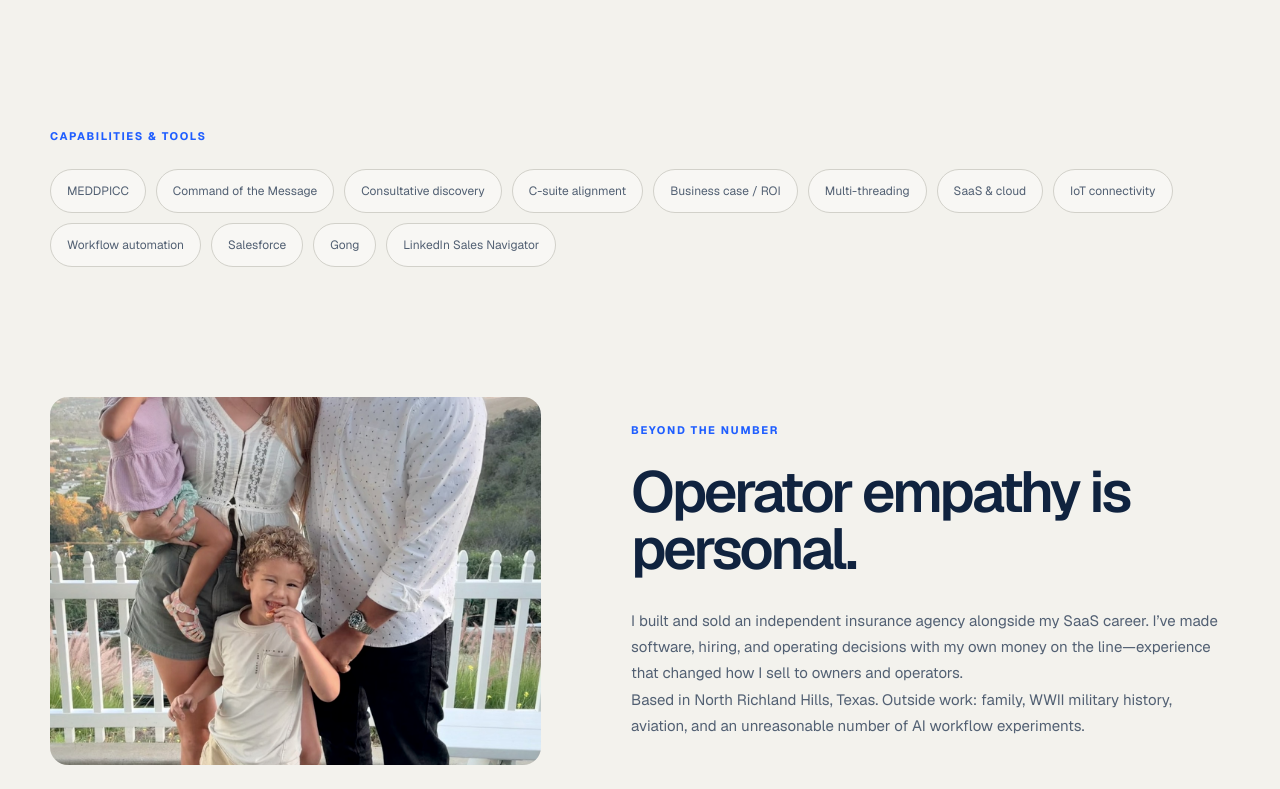
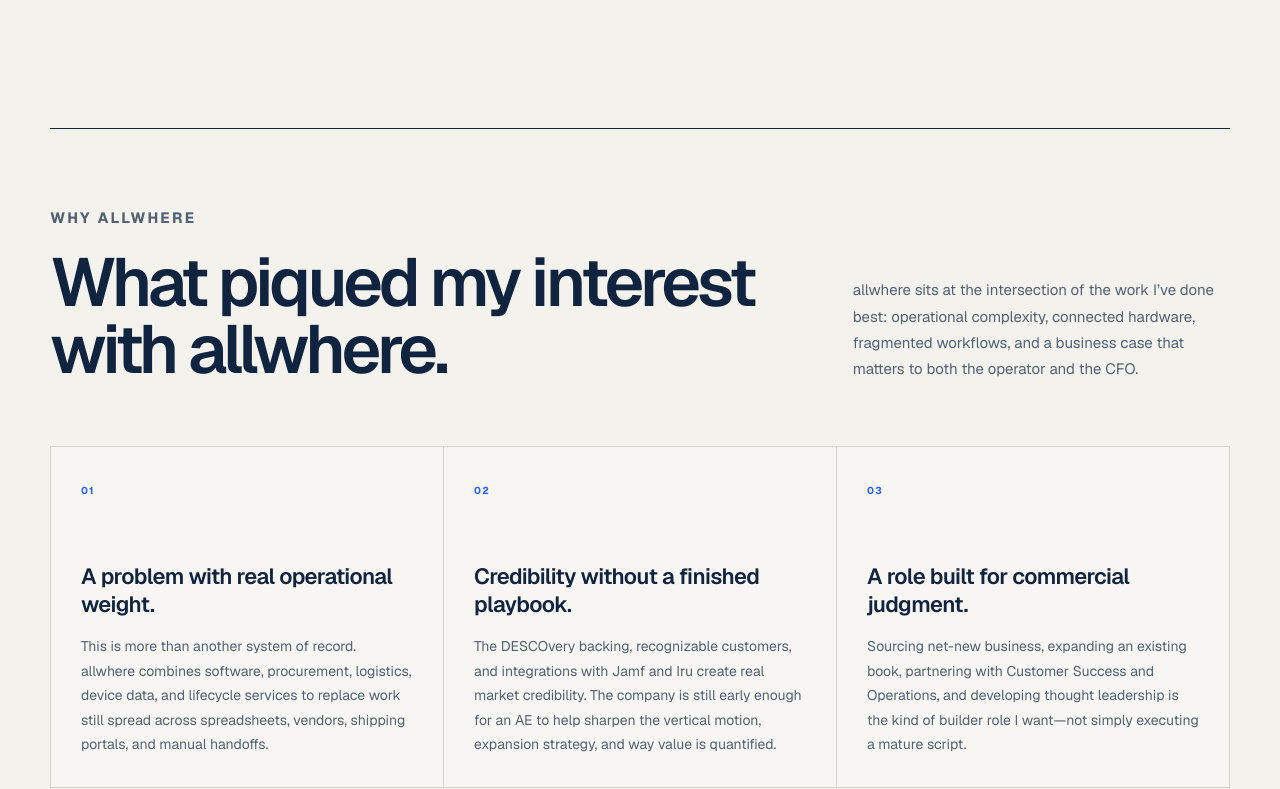
Before and after one commit to davante760-lang/allwhere-website, a React (Vite) app: page / in a window 1280 px wide. Shown: the part 5751-6540 px from the top of the page. Built offline with nearby package versions, Linux system fonts and the light colour scheme.

Commit message:
Add why allwhere interview narrative

```diff
--- a/src/App.jsx
+++ b/src/App.jsx
@@ -279,6 +279,53 @@
           </div>
         </section>
 
+        <section className="company-interest section-wrap" aria-labelledby="allwhere-interest-title">
+          <header className="company-interest-heading">
+            <p className="eyebrow">Why allwhere</p>
+            <h2 id="allwhere-interest-title">What piqued my interest with allwhere.</h2>
+            <p>
+              allwhere sits at the intersection of the work I’ve done best: operational complexity,
+              connected hardware, fragmented workflows, and a business case that matters to both the
+              operator and the CFO.
+            </p>
+          </header>
+
+          <div className="interest-grid">
+            <article>
+              <span>01</span>
+              <h3>A problem with real operational weight.</h3>
+              <p>
+                This is more than another system of record. allwhere combines software, procurement,
+                logistics, device data, and lifecycle services to replace work still spread across
+                spreadsheets, vendors, shipping portals, and manual handoffs.
+              </p>
+            </article>
+            <article>
+              <span>02</span>
+              <h3>Credibility without a finished playbook.</h3>
+              <p>
+                The DESCOvery backing, recognizable customers, and integrations with Jamf and Iru create
+                real market credibility. The company is still early enough for an AE to help sharpen the
+                vertical motion, expansion strategy, and way value is quantified.
+              </p>
+            </article>
+            <article>
+              <span>03</span>
+              <h3>A role built for commercial judgment.</h3>
+              <p>
+                Sourcing net-new business, expanding an existing book, partnering with Customer Success
+                and Operations, and developing thought leadership is the kind of builder role I want—not
+                simply executing a mature script.
+              </p>
+            </article>
+          </div>
+
+          <blockquote>
+            “I see a chance to bring my experience selling operational SaaS and connected hardware into a
+            company where I can carry a number and help shape how the market is won.”
+          </blockquote>
+        </section>
+
         <section className="section-wrap capability-block">
           <p className="eyebrow">Capabilities & tools</p>
           <div className="capabilities">
--- a/src/index.css
+++ b/src/index.css
@@ -155,6 +155,18 @@
 .interview-copy { padding-top: 36px; }
 .interview-copy p { margin: 0 0 22px; color: rgba(255,255,255,.82); font-size: 16px; line-height: 1.75; }
 
+.company-interest { margin-bottom: 130px; padding: 76px 0 0; border-top: 1px solid var(--ink); }
+.company-interest-heading { display: grid; grid-template-columns: minmax(0, 1.15fr) minmax(310px, .6fr); column-gap: 80px; align-items: end; }
+.company-interest-heading .eyebrow { grid-column: 1 / -1; margin-bottom: 18px; }
+.company-interest-heading h2 { max-width: 760px; margin: 0; font-size: clamp(42px, 5.3vw, 72px); line-height: .98; letter-spacing: -.055em; font-weight: 590; }
+.company-interest-heading > p { margin: 0; color: var(--ink-soft); font-size: 15px; line-height: 1.75; }
+.interest-grid { display: grid; grid-template-columns: repeat(3, 1fr); margin-top: 64px; border-top: 1px solid var(--line); border-left: 1px solid var(--line); }
+.interest-grid article { min-height: 330px; padding: 30px; border-right: 1px solid var(--line); border-bottom: 1px solid var(--line); background: rgba(255,255,255,.28); }
+.interest-grid article > span { color: var(--blue); font-size: 10px; font-weight: 700; letter-spacing: .12em; }
+.interest-grid h3 { margin: 62px 0 16px; font-size: 22px; line-height: 1.25; letter-spacing: -.025em; font-weight: 600; }
+.interest-grid p { margin: 0; color: var(--ink-soft); font-size: 14px; line-height: 1.75; }
+.company-interest blockquote { max-width: 920px; margin: 64px 0 0 auto; padding-left: 32px; border-left: 3px solid var(--blue); font-size: clamp(24px, 3vw, 38px); line-height: 1.35; letter-spacing: -.025em; font-weight: 520; }
+
 .capability-block { padding-bottom: 130px; }
 .capabilities { display: flex; flex-wrap: wrap; gap: 10px; }
 .capabilities span { padding: 12px 16px; border: 1px solid var(--line); border-radius: 999px; color: var(--ink-soft); background: rgba(255,255,255,.35); font-size: 12px; }
@@ -184,12 +196,15 @@
   .stats div:nth-child(2) { border-right: 0; }
   .stats div:nth-child(-n+2) { border-bottom: 1px solid var(--line); }
   .attainment-heading { grid-template-columns: 1fr; gap: 30px; }
-  .section-heading, .interview, .about { grid-template-columns: 1fr; gap: 38px; }
+  .section-heading, .interview, .about, .company-interest-heading { grid-template-columns: 1fr; gap: 38px; }
   .role { grid-template-columns: 190px 1fr; gap: 40px; }
   .interview { padding: 48px; }
   .interview-copy { padding-top: 0; }
   .contact-inner { grid-template-columns: 1fr; align-items: start; }
   .contact-actions { align-items: flex-start; }
+  .interest-grid { grid-template-columns: 1fr; }
+  .interest-grid article { min-height: auto; }
+  .interest-grid h3 { margin-top: 42px; }
 }
 
 @media (max-width: 620px) {
@@ -221,6 +236,11 @@
   .deal:hover { padding-left: 0; padding-right: 0; }
   .deal-arrow { display: none; }
   .interview { width: calc(100% - 30px); margin-bottom: 96px; padding: 34px 26px; }
+  .company-interest { margin-bottom: 96px; padding-top: 56px; }
+  .company-interest-heading h2 { font-size: 42px; }
+  .interest-grid { margin-top: 44px; }
+  .interest-grid article { padding: 26px; }
+  .company-interest blockquote { margin-top: 44px; padding-left: 22px; font-size: 25px; }
   .capability-block { padding-bottom: 96px; }
   .about { margin-bottom: 96px; }
   .about-photo::after { inset: 10px -8px -10px 8px; }
```
